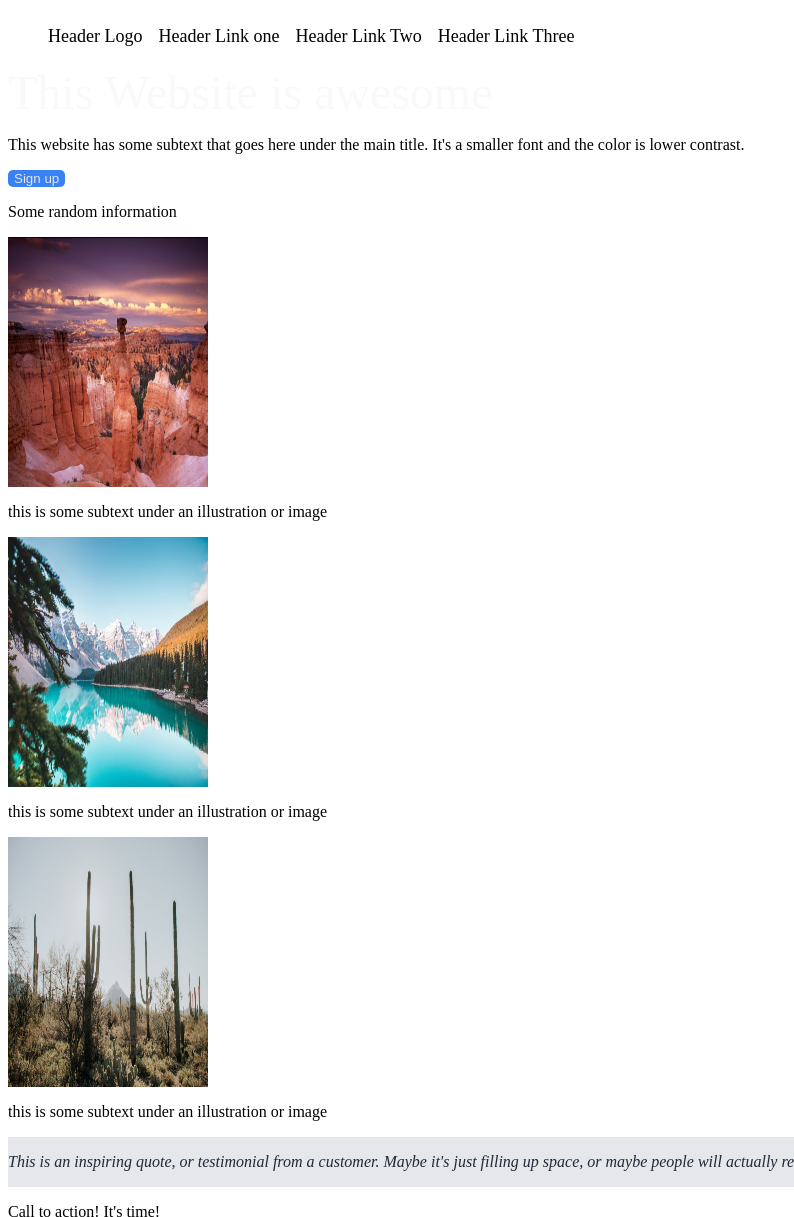
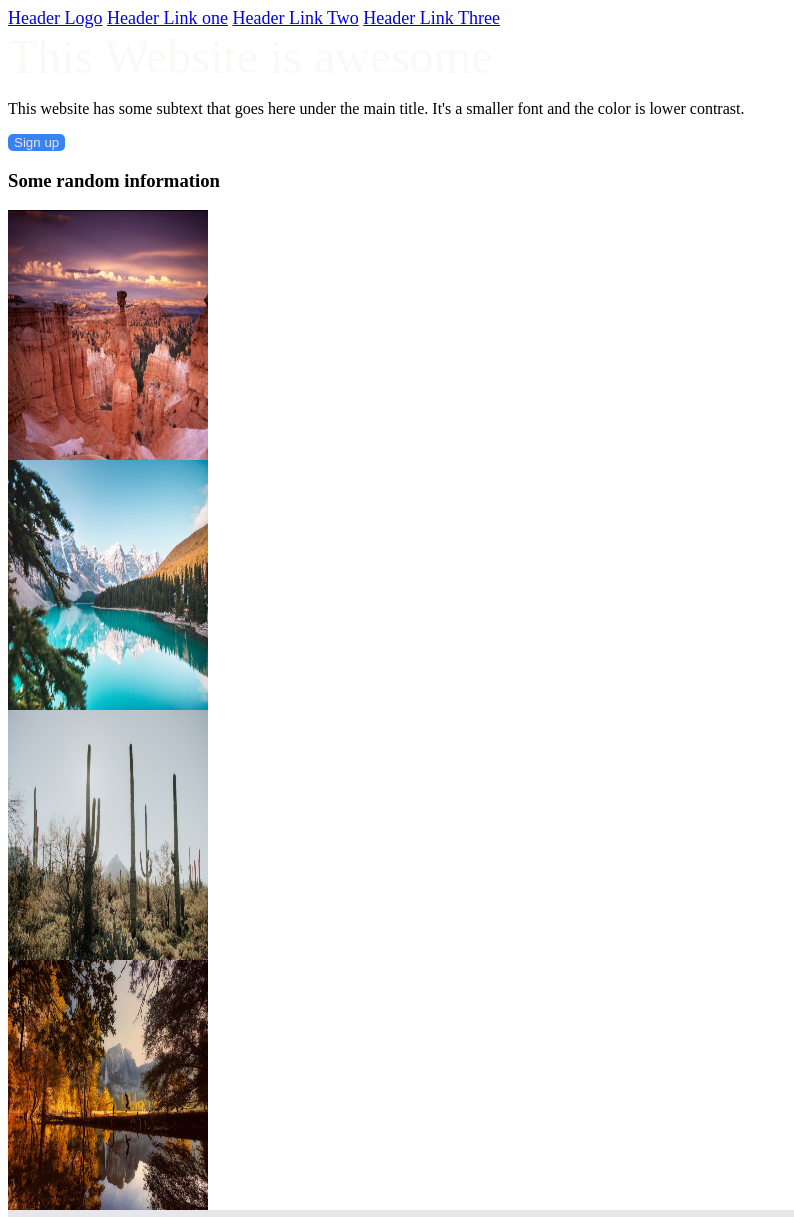
Before and after one commit to LunaMinori/Landing-Page, a plain HTML site: page index.html in a window 1280 px wide. Shown: the top 1217 px of the page, without its empty margins (0-794 px from the left). Drawn offline with Linux system fonts and the light colour scheme.

Commit message:
Fixing HTML

```diff
--- a/index.html
+++ b/index.html
@@ -8,14 +8,14 @@
     <title>Landing Page</title>
 </head>
 <body>
-    <div class="container">
+    <div class="body">
     <div class="header">
-        <ul>
-            <li>Header Logo</li>
-            <li>Header Link one</li>
-            <li>Header Link Two</li>
-            <li>Header Link Three</li>
-        </ul>
+        <nav>
+            <a href="#">Header Logo</a>
+            <a href="#">Header Link one</a>
+            <a href="#">Header Link Two</a>
+            <a href="#">Header Link Three</a>
+        </nav>
     </div>
         <div class="big-header">This Website is awesome</div>
 
@@ -23,28 +23,33 @@
         It's a smaller font and the color is lower contrast.</p>
 
         <button class="button">Sign up</button>
+    </div>
+    <div class="random-info">
+        <p><h3>Some random information</h3></p>
 
-        <p>Some random information</p>
+        <div class="image">
+            <div class="image-one" ><img src="images/bryce-canyon.jpeg" width="200" height="250" alt="A photograph of Bryce Canyon
+            National Park"></div>
 
-        <img src="images/bryce-canyon.jpeg" width="200" alt="A photograph of Bryce Canyon
-        National Park">
-        <p>this is some subtext under an illustration or image</p>
+            <div class="image-two>"><img src="images/glacier.jpeg" width="200" height="250" alt="A photograph of Glacier National
+            Park"></div>
 
-        <img src="images/glacier.jpeg" width="200" alt="A photograph of Glacier National
-        Park">
-        <p>this is some subtext under an illustration or image</p>
+            <div class="image-three"><img src="images/joshua-tree.jpeg" width="200" height="250" alt="A photograph of Joshua National
+            Park"></div>
 
-        <img src="images/joshua-tree.jpeg" width="200" alt="A photograph of Joshua National
-        Park">
-        <p>this is some subtext under an illustration or image</p>
+            <div class="image-four"><img src="images/yosemite.jpeg" width="200" height="250" alt="A photograph of Yosemite National
+            Park"></div>
+        </div>
+    </div>
 
         <div class="quote"><em><p>This is an inspiring quote, or testimonial from a customer. Maybe
         it's just filling up space, or maybe people will actually read it.
         Who knows? All I know is that it looks nice.</em> - Thor, God of Thunder</p></div>
-
+    <div class="action">
         <p>Call to action! It's time!</p>
         <p>Sign up for our product by clicking that button right over there!</p>
         <button class="button">Sign up</button>
+    </div>
 
         <p>Website Made by: LunaMinori</p>
     </div>
```
